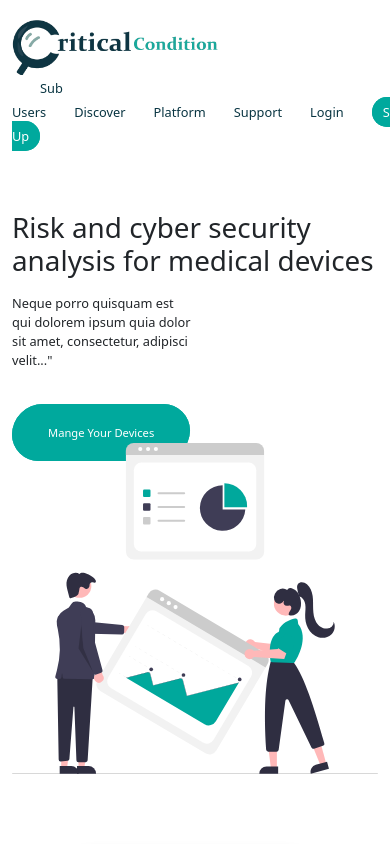
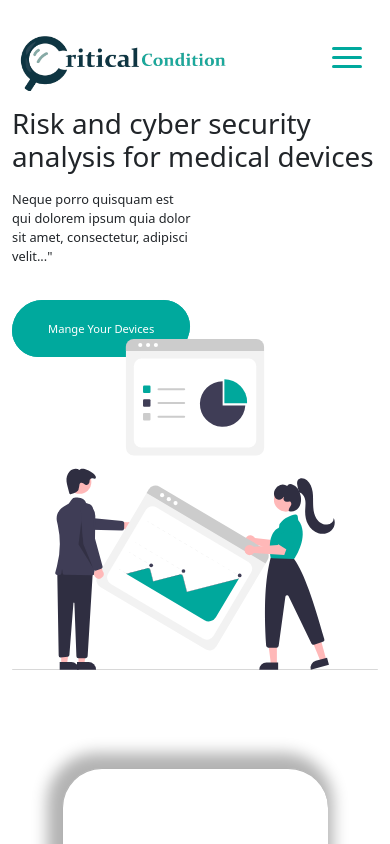
Before and after one commit to BadMemory00/CriticalConditionFrontend, a Vue app: page / in a window 390 px wide. Shown: the top 844 px of the page. Built offline with nearby package versions, Linux system fonts and the light colour scheme.

Commit message:
made the navbar responsive

```diff
--- a/src/components/navbar.vue
+++ b/src/components/navbar.vue
@@ -1,22 +1,20 @@
 <template >
-    <nav class="row mb-5 pb-3 ">
-        <div class="col-lg-6 col-md-3 ">
-                <a href="/" class="heading-style fw-bold "><img src="../assets/LandingLogo.png" height="55rem"  /></a>
+    <nav class="navbar">
+        <div class="logo">
+            <a href="/"><img src="../assets/LandingLogo.png" height="55rem"  /></a>
         </div>
-
-        <div class="col-lg-6 col-md-9  ">
-            <div class="">
-                <router-link to="/subuser" class="NavLink fw-light">Sub Users</router-link>
-                <a href="#" class="NavLink fw-light">Discover</a>
-                <a href="#" class="NavLink fw-light">Platform</a>
-                <a href="#" class="NavLink fw-light">Support</a>
-                <router-link to="/login" class="NavLink fw-light">Login</router-link>
-                <!-- <a href="#" class="NavLink fw-light">Login</a> -->
-                <!-- <a href="#" class="NavLink NavSign fw-light">Sign Up</a> -->
-                <router-link to="/signup" class="NavLink NavSign fw-light">Sign Up</router-link>
+        <a v-on:click="toggleNav" href="#" class="toggle-button">
+            <span class="bar"></span>
+            <span class="bar"></span>
+            <span class="bar"></span>
+        </a>
+        <div class="links">
+            <ul>
+                <li><router-link to="/subuser">Sub Users</router-link></li>
+                <li><router-link to="/login">Login</router-link></li>
+                <li><router-link to="/signup">Sign Up</router-link></li>
+            </ul>
         </div>
-        </div>
-
     </nav>
 </template>
 
@@ -24,41 +22,99 @@
 
 
 export default {
-    name:'NavBar'
+    name:'NavBar',
+    methods:{
+        toggleNav(){
+            const toggleButton = document.getElementsByClassName('toggle-button')[0]
+            const navbarLinks = document.getElementsByClassName('links')[0]
+            const navbar = document.getElementsByClassName('navbar')[0]
+
+            toggleButton.addEventListener('click', () =>{
+                navbarLinks.classList.toggle('active');
+                navbar.classList.toggle('active');
+            })
+        }
+    },
 }
 </script>
 
 <style>
-.heading-style{
-    color: #093542;
+    :root{
+        --primarycolor: #00A99D;
+    }
+    .navbar{
+        display: flex;
+        justify-content: space-between;
+        align-items: center;
+        width: 100%;
+    }
+    .logo{
+        font-size: 1.5rem;
+        margin: .5rem;
+    }
+    .links ul{
+        margin: 0;
+        padding: 0;
+        display: flex;
+    }
+    .links li{
+        list-style: none;
+    }
+    .links li a{
         text-decoration: none;
-    /* font-weight: bold; */
+        color: black;
+        padding: 1rem;
+        display: block;
     }
-.heading-style:hover{
-    color: #093542;
-    text-decoration: none;
+    .links li:hover{
+        background-color: var(--primarycolor);
+        border: 2px var(--primarycolor);
+        border-radius: 5px;
     }
-
-.NavLink{
-    margin-left: 28px;
-    text-decoration: none;
-    color: #093542;
-    font-size: .8rem;
-    /* font-weight: 300; */
-
+    .toggle-button{
+        position: absolute;
+        top: 1.7rem;
+        right: 1rem;
+        display: none;
+        flex-direction: column;
+        justify-content: space-between;
+        width: 30px;
+        height: 21px;
     }
-.NavLink:hover{
-    color: #093542;
-    text-decoration: none;
+    .bar{
+        height: 3px;
+        width: 100%;
+        background-color: var(--primarycolor);
+        border-radius: 10px;
     }
-.NavSign{
-    border: 1px solid #00A99D;
-    padding: 5px 10px;
-    border-radius: 15px;
-    background-color: #00A99D;
-    color: white;
+    @media (max-width: 550px) {
+        .toggle-button{
+            display: flex;
         }
-.NavSign:hover{
-    color: white;
+        .links{
+            display: none;
+            width: 100%;
+        }
+        .navbar{
+            flex-direction: column;
+            align-content: flex-start;
+        }
+        .links ul{
+            width: 100%;
+            flex-direction: column;
+        }
+        .links li{
+            text-align: center;
+        }
+        .links li a{
+        padding: .5rem 1rem;
+        }
+        .navbar.active{
+            border-bottom: 5px solid var(--primarycolor);
+            margin-bottom: 2rem;
+        }
+        .links.active{
+            display: flex;
+        }
     }
 </style>
```
Lines whose indentation alone changed are shown as unchanged.
